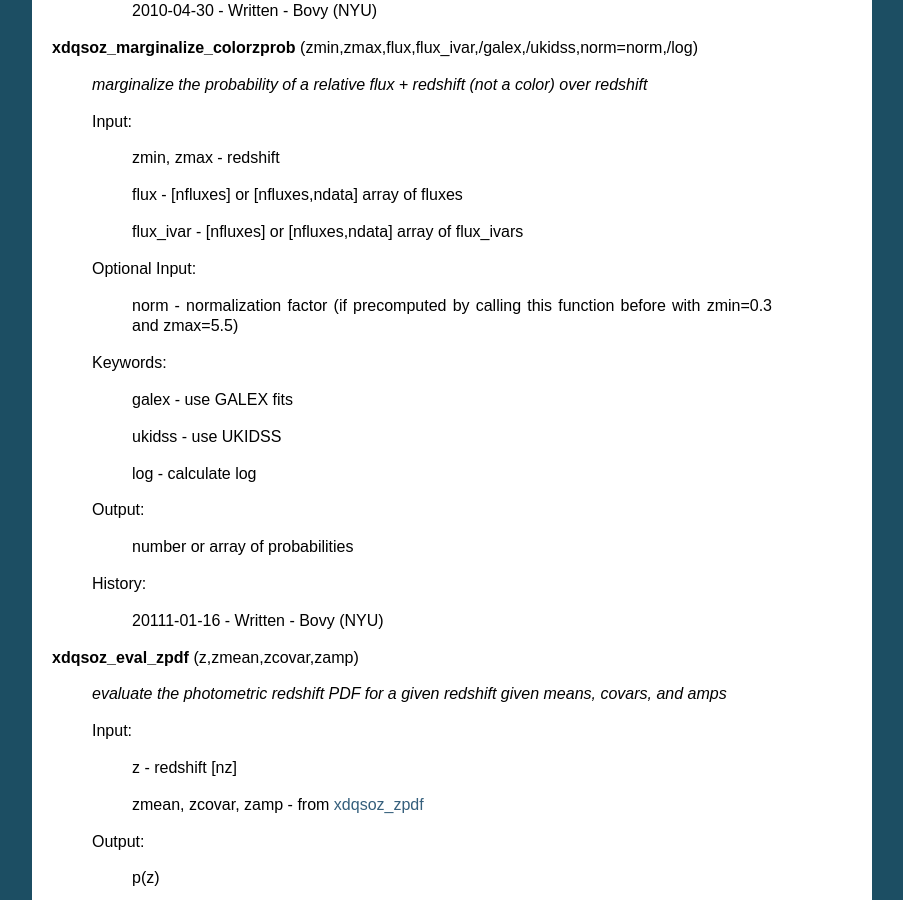
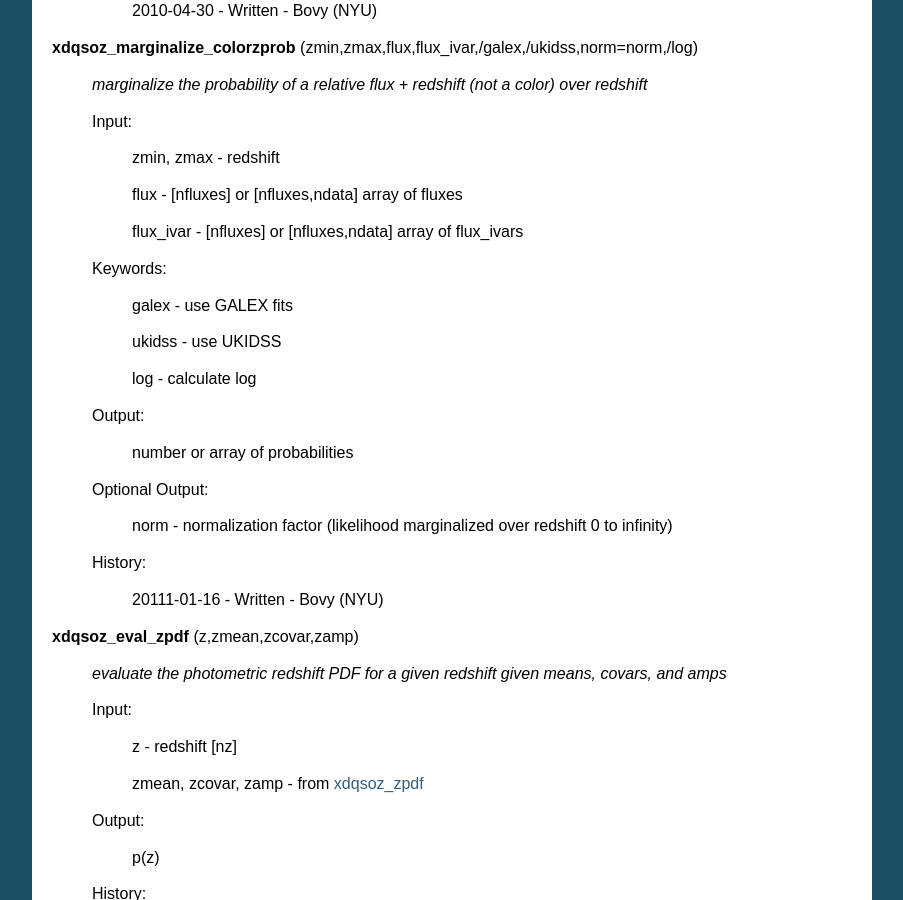
Before and after one commit to xdqso/xdqso, a Sphinx documentation site: the page built from doc/source/index.rst, in a window 1280 px wide and 900 px high, scrolled down 1947 px. Shown: the whole window, without its empty margins (198-1101 px from the left). Built offline with Sphinx 7.4.7, drawn with Linux system fonts in a browser that asks for light colours; formulas are drawn with MathJax 3.

Commit message:
xdqso: doc tweak
git-svn-id: svn+ssh://sdss3.org/repo/xdqso/trunk@122325 b00c9580-4927-0410-8824-811d448ea4c7

```diff
--- a/doc/source/index.rst
+++ b/doc/source/index.rst
@@ -150,10 +150,6 @@ Contents:
 
 		flux_ivar - [nfluxes] or [nfluxes,ndata] array of flux_ivars
 
-	Optional Input:
-
-		norm - normalization factor (if precomputed by calling this function before with zmin=0.3 and zmax=5.5)
-
 	Keywords:
 
 		galex - use GALEX fits
@@ -165,6 +161,10 @@ Contents:
 	Output:
 
 		number or array of probabilities
+
+	Optional Output:
+
+		norm - normalization factor (likelihood marginalized over redshift 0 to infinity)
 
 	History:
 
```
